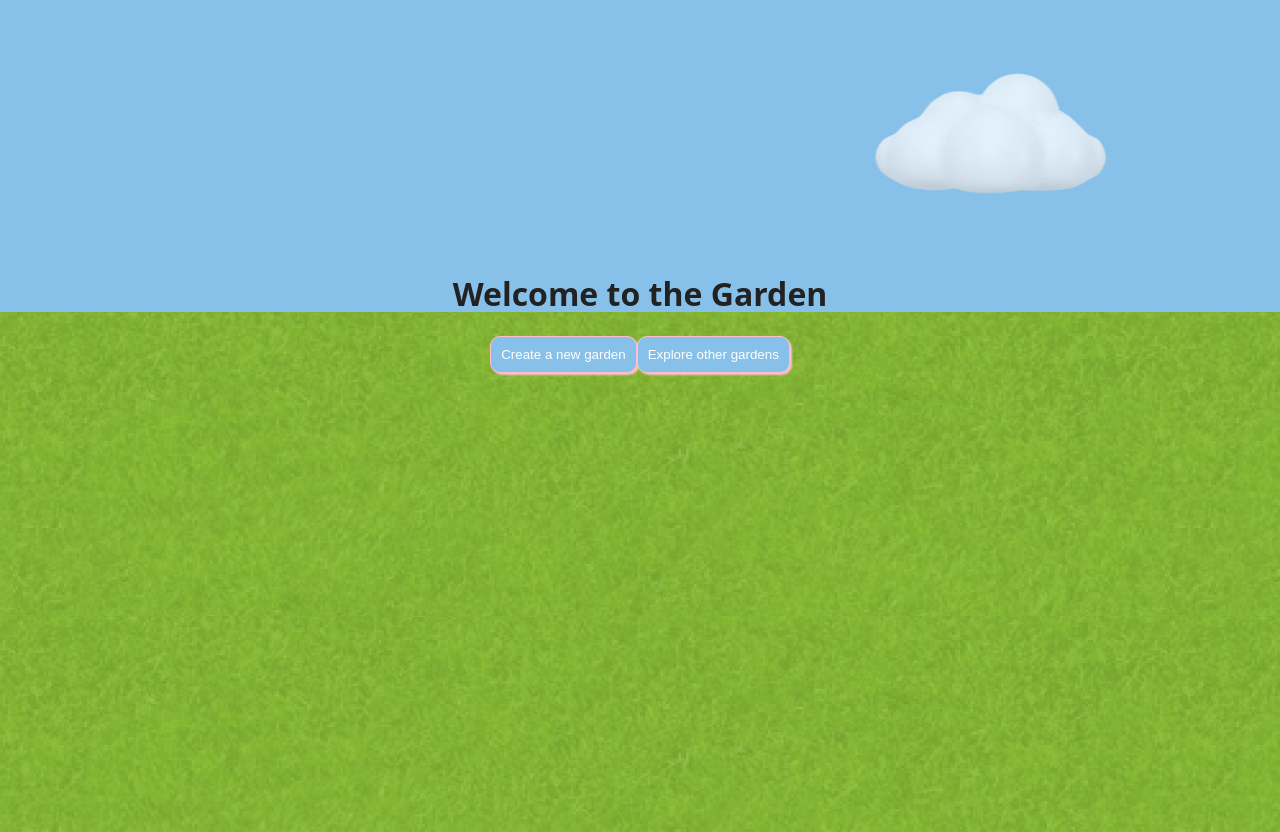
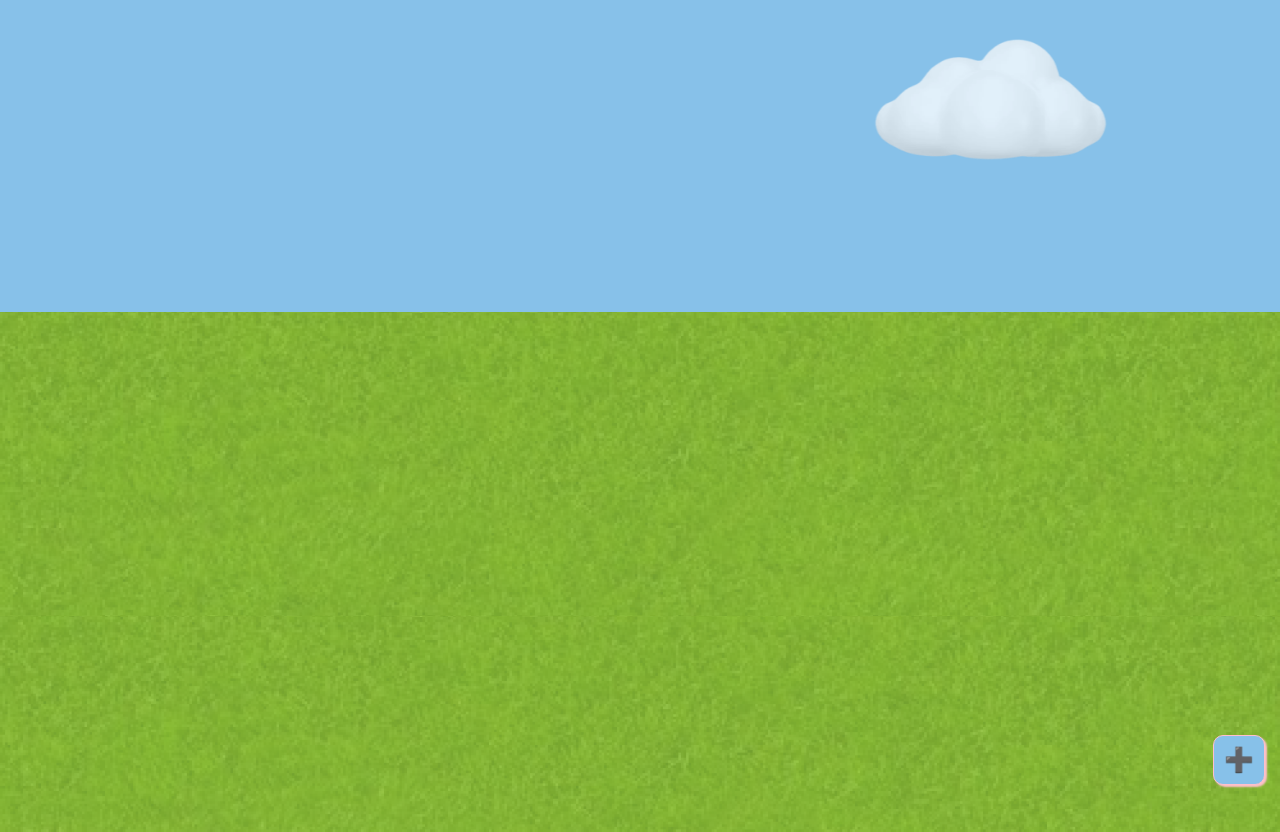
Before and after one commit to uzomao/southside-gardens, a React (Vite) app: page / in a window 1280 px wide. Both pictures are taken after a click on the button "Create a new garden". Shown: the top 832 px of the page. Built offline with nearby package versions, Linux system fonts and the light colour scheme.

Commit message:
adds new garden screen

```diff
--- a/src/App.jsx
+++ b/src/App.jsx
@@ -1,15 +1,36 @@
-import React from "react";
+import React, { useState } from "react";
 
 // Components
 import Layout from "./components/layout";
 
 // Screens
 import Start from "./screens/start";
+import Garden from "./screens/garden"
 
-export default () => (
-  <Layout>
-    <div style={{ position: 'absolute', width: '100%'}}>
-      <Start />
-    </div>
-  </Layout>
-);
+const App = () => {
+
+  const start = 'start'
+  const garden = 'garden'
+
+  const screenNames = {
+    start,
+    garden,
+  }
+
+  const [currentScreenName, setCurrentScreenName] = useState(screenNames.start)
+
+  const screenComponents = {
+    start: <Start setCurrentScreenName={setCurrentScreenName} screenNames={screenNames} />,
+    garden: <Garden setCurrentScreenName={setCurrentScreenName} screenNames={screenNames} />
+  }
+
+  return (
+    <Layout>
+      <div style={currentScreenName === start ? { position: 'absolute', width: '100%'} : {}}>
+        { screenComponents[currentScreenName] }
+      </div>
+    </Layout>
+  )
+}
+
+export default App
--- a/src/components/clouds.jsx
+++ b/src/components/clouds.jsx
@@ -1,7 +1,7 @@
 import React from 'react'
 import styles from '../styles/clouds.module.css'
 
-const cloudTopPositions = [10,20,30,40,50,60,70]
+const cloudTopPositions = [0,10,20,30]
 
 export default function Clouds ({ numClouds }) {
 
@@ -10,7 +10,7 @@ export default function Clouds ({ numClouds }) {
     for(let i = 0; i < numClouds; i++){
         clouds.push(<div className={styles.cloud} key={i} style={{
             animationDelay: `${i*10}s`,
-            top: `${cloudTopPositions[Math.floor(Math.random()*cloudTopPositions.length)]}px`
+            // top: `${cloudTopPositions[Math.floor(Math.random()*cloudTopPositions.length)]}px`
           }}></div>)
     }
 
--- /dev/null
+++ b/src/components/modal.jsx
@@ -0,0 +1,29 @@
+import React from 'react'
+
+const Modal = ({ setIsModalOpen }) => {
+
+    const modalStyles = {
+        height: '100%',
+        background: `rgba(0, 0, 0, 0.85)`,
+        width: '45%',
+        position: 'absolute',
+        top: 0,
+        right: 0
+    }
+
+    const closeButtonStyles = {
+        position: 'absolute',
+        top: '10px',
+        right: '10px'
+    }
+
+    return (
+        <div style={modalStyles}>
+            <button style={closeButtonStyles} onClick={() => setIsModalOpen(false)}>
+                <span role='img' aria-label='close or times sign emoji'>✖️</span>
+            </button>
+        </div>
+    )
+}
+
+export default Modal
--- /dev/null
+++ b/src/screens/garden.jsx
@@ -0,0 +1,24 @@
+import React, { useState } from 'react'
+import Modal from '../components/modal'
+
+const Garden = ({ setCurrentScreenName, screenNames }) => {
+
+    const [ isModalOpen, setIsModalOpen ] = useState(false)
+
+    const addButtonStyle = {
+        position: 'absolute',
+        bottom: '15px',
+        right: '15px',
+        fontSize: '24px',
+    }
+  return (
+    <div>
+        <button style={addButtonStyle} onClick={() => setIsModalOpen(true)}>
+            <span role='img' aria-label='plus sign emoji'>➕</span>
+        </button>
+        { isModalOpen && <Modal setIsModalOpen={setIsModalOpen} />}
+    </div>
+  )
+}
+
+export default Garden
--- a/src/screens/start.jsx
+++ b/src/screens/start.jsx
@@ -1,6 +1,6 @@
 import React from 'react'
 
-const Start = () => {
+const Start = ({ setCurrentScreenName, screenNames }) => {
   const styles = {
     position: 'absolute',
     display: 'flex',
@@ -24,9 +24,9 @@ const Start = () => {
 
   return (
     <div style={styles}>
-      <h1>Welcome to the Garden</h1>
+      <h1>Welcome</h1>
       <div style={{buttonContainer}}>
-        <button style={buttonStyle}>Create a new garden</button>
+        <button style={buttonStyle} onClick={() => setCurrentScreenName(screenNames.garden)}>Create a new garden</button>
         <button style={buttonStyle}>Explore other gardens</button>
       </div>
     </div>
--- a/src/style.css
+++ b/src/style.css
@@ -32,4 +32,5 @@ button {
     border-radius: 10px;
     box-shadow: 2px 2px 2px pink;
     color: white;
+    cursor: pointer;
 }
```
